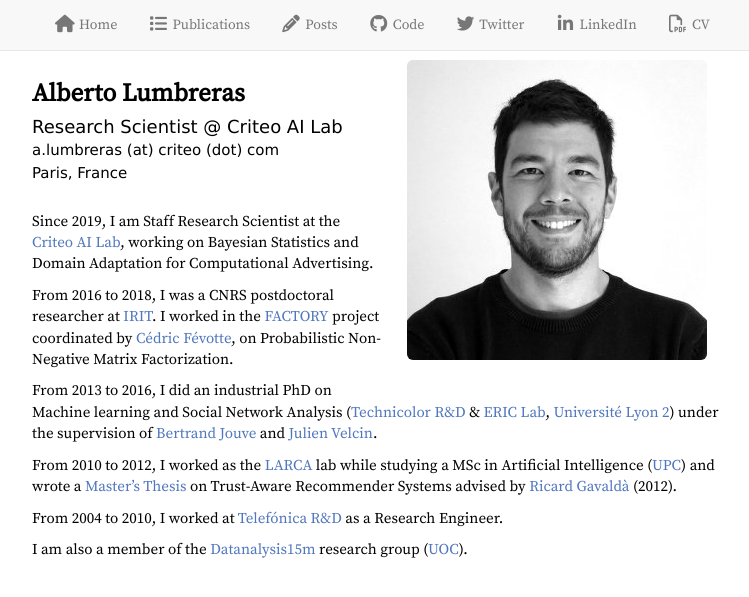
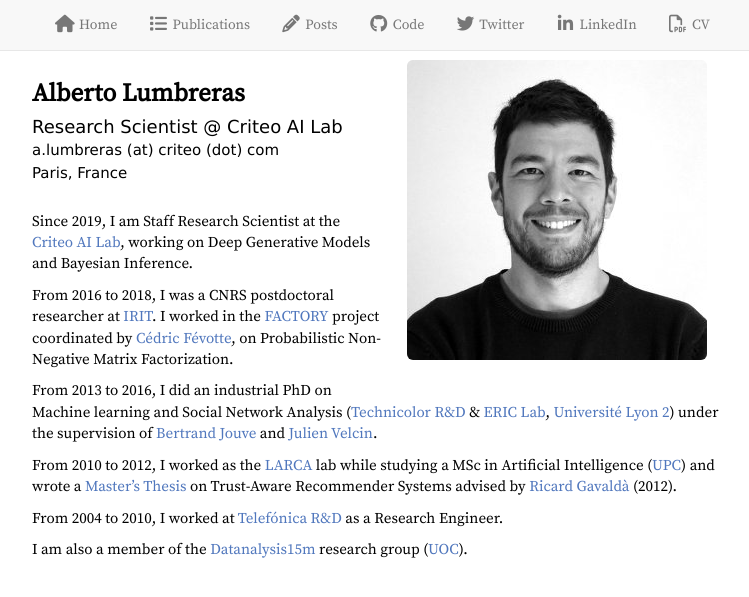
Before and after one commit to alumbreras/alumbreras.github.io, a Jekyll site: the page built from index.md, in a window 1280 px wide and 900 px high. Shown: the top 597 px of the window, without its empty margins (258-1007 px from the left). Built offline with Jekyll 4.4.1, drawn with Linux system fonts in a browser that asks for light colours; nearby versions of some CDN libraries; comment, search, counter and statistics services are not loaded.

Commit message:
Update bio

```diff
--- a/index.md
+++ b/index.md
@@ -15,7 +15,7 @@
 	<h2 class="headline">Research Scientist @ Criteo AI Lab</h2>
 	<h3 class="headline">a.lumbreras (at) criteo (dot) com <p>Paris, France</p></h3>
 
-<p> Since 2019, I am Staff Research Scientist at the <a href="https://ailab.criteo.com/">Criteo AI Lab</a>, working on Bayesian Statistics and Domain Adaptation for Computational Advertising.</p>
+<p> Since 2019, I am Staff Research Scientist at the <a href="https://ailab.criteo.com/">Criteo AI Lab</a>, working on Deep Generative Models and Bayesian Inference.</p>
 
 <p>
 From 2016 to 2018, I was a CNRS postdoctoral researcher
```
